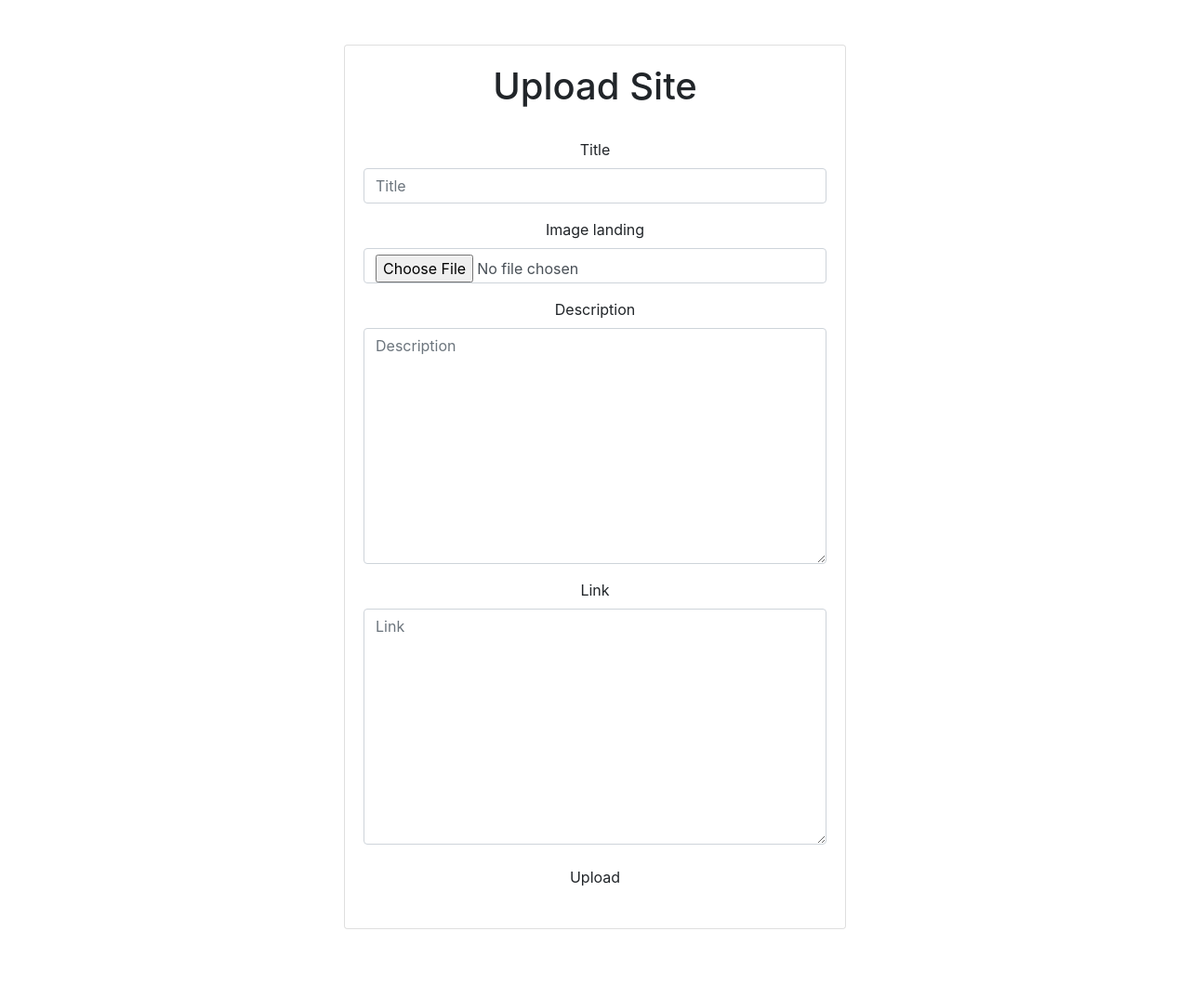
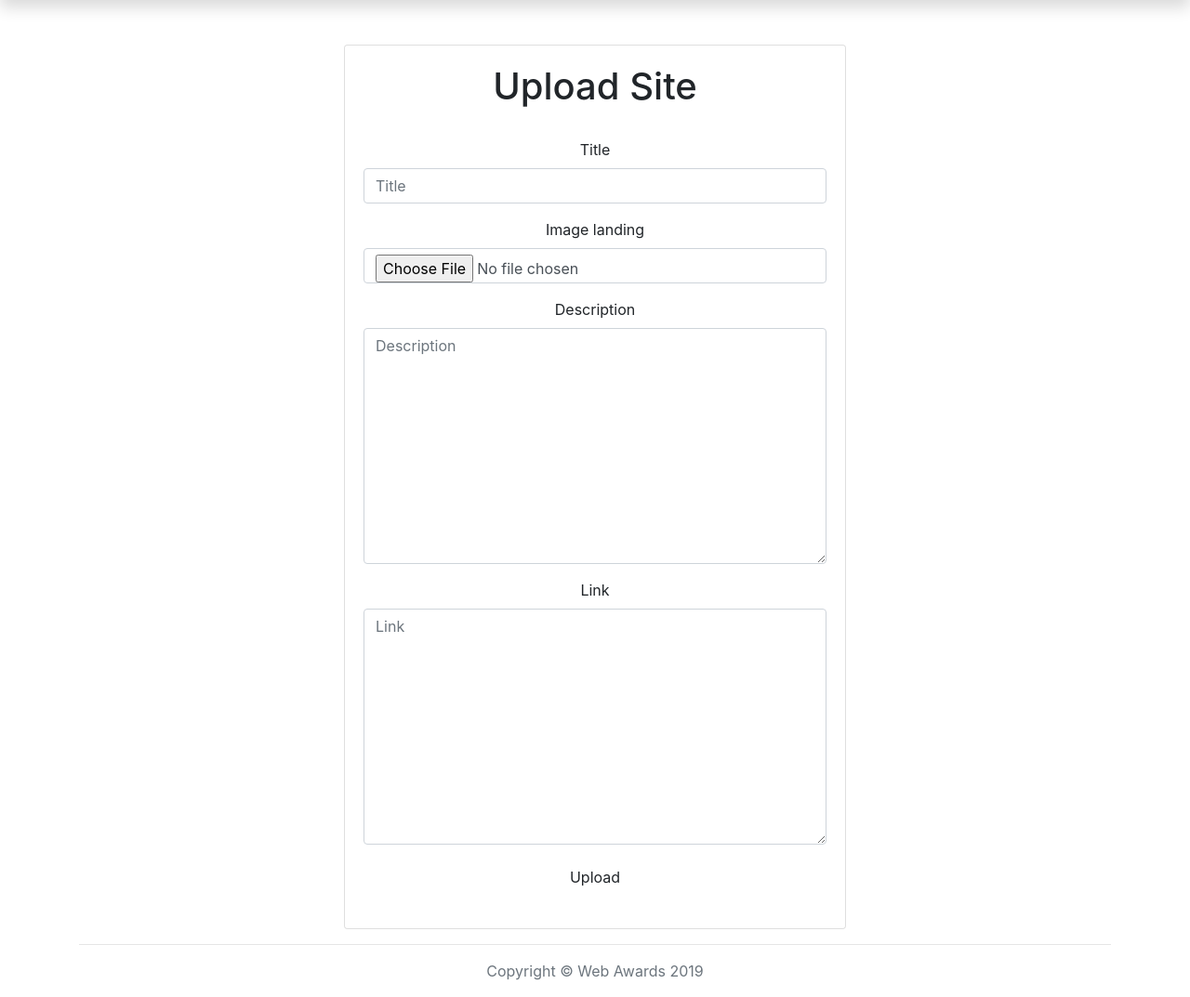
Before and after one commit to bryomajor/web-awards, a Django app: page /uploads/ in a window 1280 px wide. Shown: the part 56-1129 px from the top of the page at 93% size. Before the commit the page ends 1056 px from the top, so only its background shows below. Run offline with Django 3.2, Linux system fonts and the light colour scheme; the visitor is signed in with stand-in values (Sample User, id 1); some libraries are stand-ins or nearby versions.

Commit message:
add footer

```diff
--- a/awards/templates/base.html
+++ b/awards/templates/base.html
@@ -21,6 +21,7 @@
 <body>
     {% include "navbar.html" %}
     {% block content %} {% endblock %}
+    {% include "footer.html" %}
 
     {% block scripts %}
         <script src="https://code.jquery.com/jquery-3.3.1.min.js" integrity="sha256-FgpCb/KJQlLNfOu91ta32o/NMZxltwRo8QtmkMRdAu8=" crossorigin="anonymous"></script>
--- /dev/null
+++ b/awards/templates/footer.html
@@ -0,0 +1,10 @@
+<footer>
+    <div class="container">
+        <div class="row text-center">
+            <div class="col-lg-12 col-md-12">
+                <hr>
+                <p class="copyright text-muted">Copyright &copy; Web Awards 2019</p>
+            </div>
+        </div>
+    </div>
+</footer>
--- a/awards/templates/navbar.html
+++ b/awards/templates/navbar.html
@@ -1,5 +1,5 @@
 <!--Navbar-->
-<nav class="navbar navbar-expand-lg navbar-light">
+<nav class="navbar navbar-expand-lg navbar-light shadow">
 
     <!-- Navbar brand -->
     <a class="navbar-brand" href="/">Web Awards</a>
--- a/awards/templates/single_post.html
+++ b/awards/templates/single_post.html
@@ -4,7 +4,7 @@
 {% block content %}
 <div class="container">
     <div class="row">
-        <div class="col-md-12">
+        <div class="col-md-12 mt-5">
             <img src="{{project.image_landing.url}}" alt="" class="img-fluid">
         </div>
     </div>
```
